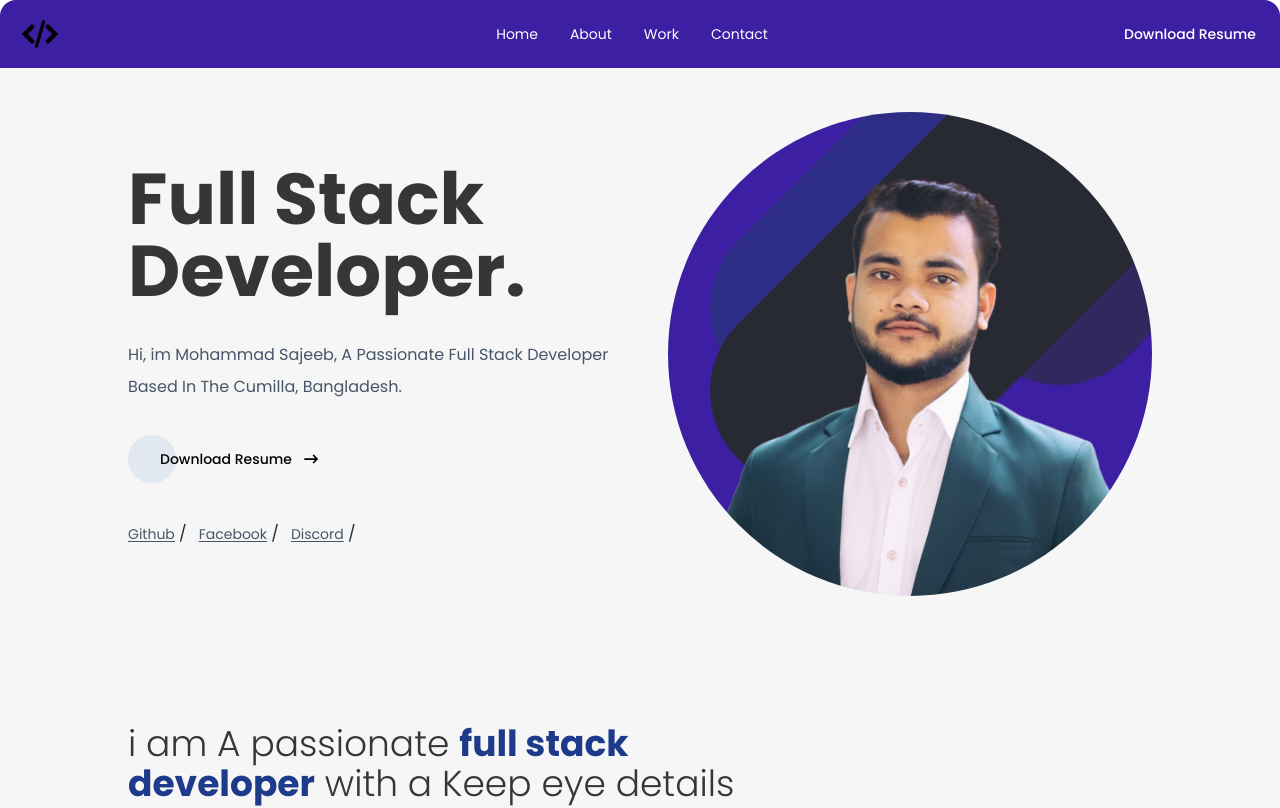
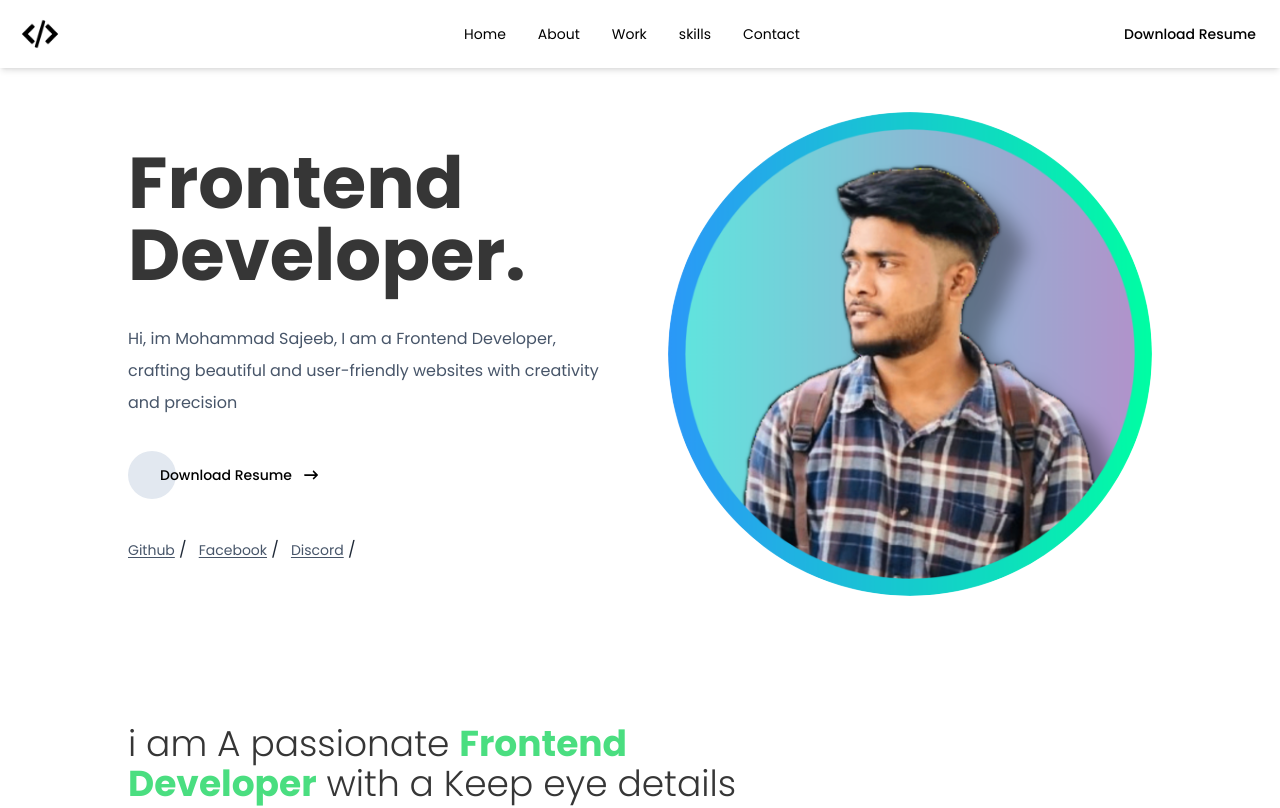
Before and after one commit to Md-sajeeb001/My-Portfolio, a React (Vite) app: page / in a window 1280 px wide. Shown: the top 808 px of the page. Built offline with nearby package versions, Linux system fonts and the light colour scheme.

Commit message:
added banner btn

```diff
--- a/src/components/Banner.jsx
+++ b/src/components/Banner.jsx
@@ -8,11 +8,11 @@ const Banner = () => {
     <div className="sm:flex items-center gap-14  sm:py-12 sm:pt-28 pt-20 ">
       <div className="sm:w-1/2 w-full space-y-4 md:space-y-6 lg:space-y-8 sm:pb-0 pb-5  sm:text-start text-center">
         <h2 className="lg:text-7xl md:text-5xl text-4xl text-[#363636] font-bold">
-          Full Stack Developer.
+          Frontend Developer.
         </h2>
         <p className="text-slate-600 leading-8">
-          Hi, im Mohammad Sajeeb, A Passionate Full Stack Developer Based In The
-          Cumilla, Bangladesh.
+          Hi, im Mohammad Sajeeb, I am a Frontend Developer, crafting beautiful
+          and user-friendly websites with creativity and precision
         </p>
         <button className="text-sm font-medium text-white">
           <a href={resume} download="resume">
--- a/src/components/ProjectCart.jsx
+++ b/src/components/ProjectCart.jsx
@@ -1,6 +1,8 @@
 /* eslint-disable react/prop-types */
 
 import { Link } from "react-router-dom";
+import Button from "../shared/Button/Button";
+import resume from "../../public/Resume.pdf"
 
 const ProjectCart = ({ item }) => {
   const { image, name, description, _id } = item;
@@ -16,9 +18,12 @@ const ProjectCart = ({ item }) => {
         <p className="text-sm text-slate-700">
           {description.substring(0, 50)}....
         </p>
+
         <Link to={`/details/${_id}`}>
-          <button className="btn text-white bg-blue-800 hover:bg-blue-950">
-            View More
+          <button className="text-sm font-medium text-white">
+            <a href={resume} download="resume">
+              <Button text="View More"></Button>
+            </a>
           </button>
         </Link>
       </div>
--- a/src/layouts/MainLayout.jsx
+++ b/src/layouts/MainLayout.jsx
@@ -4,9 +4,11 @@ import Footer from "../shared/Footer";
 
 const MainLayout = () => {
   return (
-    <div className="sm:container  mx-auto bg-[#F6F6F6] rounded-2xl">
-      <Navber></Navber>
-      <div className="min-h-[calc(100vh-300px)] max-w-5xl mx-auto">
+    <div className="">
+      <div className="w-full">
+        <Navber></Navber>
+      </div>
+      <div className="min-h-[calc(100vh-300px)] sm:max-w-5xl mx-auto">
         <Outlet></Outlet>
       </div>
       <Footer></Footer>
--- a/src/pages/AboutMe/AboutMe.jsx
+++ b/src/pages/AboutMe/AboutMe.jsx
@@ -8,8 +8,8 @@ const AboutMe = () => {
           <div>
             <h3 className="text-4xl font-light sm:text-start text-center max-w-2xl text-[#363636] ">
               i am A passionate{" "}
-              <span className="font-bold text-blue-900">
-                full stack developer
+              <span className="font-bold text-green-400">
+              Frontend Developer
               </span>{" "}
               with a Keep eye details
             </h3>
@@ -59,7 +59,7 @@ const AboutMe = () => {
                 About Me.
               </h2>
               <p className="leading-[26px] ">
-                Hi, I'm Mohammad Sajeeb, a passionate full-stack web developer
+                Hi, I'm Mohammad Sajeeb, a passionate  Frontend developer
                 who thrives on building seamless, user-friendly, and innovative
                 web applications. With expertise in both front-end and back-end
                 development, I specialize in creating dynamic websites that are
--- a/src/pages/Contact/ContactMe.jsx
+++ b/src/pages/Contact/ContactMe.jsx
@@ -2,6 +2,7 @@ import { useRef } from "react";
 import { Element } from "react-scroll";
 import emailjs from "@emailjs/browser";
 import { toast } from "react-toastify";
+import Button from "../../shared/Button/Button";
 
 const ContactMe = () => {
   const form = useRef();
@@ -62,8 +63,8 @@ const ContactMe = () => {
                 rows="4"
               />
             </div>
-            <button className="btn w-full text-white mt-8 bg-blue-800 hover:bg-blue-950">
-              Send
+            <button className="text-sm font-medium text-white pt-5 ">
+              <Button text="SEND"></Button>
             </button>
           </form>
         </div>
--- a/src/pages/MySkills/MySkills.jsx
+++ b/src/pages/MySkills/MySkills.jsx
@@ -7,9 +7,11 @@ import tailwind from "../../assets/logos/tailwind.png";
 import nodejs from "../../assets/logos/nodejs.png";
 import express from "../../assets/logos/express.png";
 import mongoDB from "../../assets/logos/mongoDB.png";
+import { Element } from "react-scroll";
 
 const MySkills = () => {
   return (
+    <Element name="/skills">
     <div className="lg:py-28 md:py-16 pt-8">
       <div>
         <h2 className="text-3xl font-bold text-center underline underline-offset-2 text-[#363636]">
@@ -65,6 +67,7 @@ const MySkills = () => {
         </ul>
       </div>
     </div>
+    </Element>
   );
 };
 
--- a/src/shared/Button/Button.jsx
+++ b/src/shared/Button/Button.jsx
@@ -1,13 +1,40 @@
 /* eslint-disable react/prop-types */
+import { useState } from "react";
 import { FaArrowRightLong } from "react-icons/fa6";
 const Button = ({ text }) => {
+  const [hover, setHover] = useState(false);
   return (
-    <div className="flex items-center">
-      <div className="w-12 h-12 rounded-full bg-slate-200"></div>
+    // <div className="flex items-center">
+    //   <div className="w-12 h-12 rounded-full bg-slate-200"></div>
+    //   <div className="-ml-4">
+    //     <button className="flex items-center gap-3">
+    //       <p className="text-black">{text}</p>
+    //       <FaArrowRightLong className="text-black"></FaArrowRightLong>
+    //     </button>
+    //   </div>
+    // </div>
+
+    <div
+      className="flex items-center cursor-pointer group"
+      onMouseEnter={() => setHover(true)}
+      onMouseLeave={() => setHover(false)}
+    >
+      {/* Rounded Circle Div with Light Blue BG on Hover */}
+      <div
+        className={`w-12 h-12 rounded-full transition-all duration-300 ${
+          hover ? "bg-blue-400 shadow-lg" : "bg-slate-200"
+        }`}
+      ></div>
+
       <div className="-ml-4">
-        <button className="flex items-center gap-3">
-          <p className="text-black">{text}</p>
-          <FaArrowRightLong className="text-black"></FaArrowRightLong>
+        <button className="flex items-center gap-3 text-black font-medium transition-all duration-300">
+          <p>{text}</p>
+          {/* Arrow moves slightly to the right on hover */}
+          <FaArrowRightLong
+            className={`text-black transition-transform duration-300 ${
+              hover ? "translate-x-1" : "translate-x-0"
+            }`}
+          />
         </button>
       </div>
     </div>
--- a/src/shared/Navber.jsx
+++ b/src/shared/Navber.jsx
@@ -21,6 +21,11 @@ const Navber = () => {
         </Link>
       </li>
       <li>
+        <Link to="/skills" smooth={true} duration={1000}>
+          skills
+        </Link>
+      </li>
+      <li>
         <Link to="/contact" smooth={true} duration={1000}>
           Contact
         </Link>
@@ -31,8 +36,8 @@ const Navber = () => {
   return (
     <Element name="/">
       <div
-        className="navbar lg:rounded-tl-2xl lg:rounded-tr-2xl bg-[#3d1fa3]
-     text-white fixed top-0 z-50 pr-6 container mx-auto"
+        className="navbar
+     text-black fixed top-0 z-50 pr-6 shadow-md bg-white"
       >
         <div className="navbar-start">
           <div className="dropdown">
@@ -67,7 +72,7 @@ const Navber = () => {
           <ul className="menu menu-horizontal px-1">{links}</ul>
         </div>
         <div className="navbar-end">
-          <button className="text-sm font-medium text-white">
+          <button className="text-sm font-medium text-black">
             <a href={resume} download="resume">
               Download Resume
             </a>
```
Also changed, not shown: src/assets/developer.jpg.
